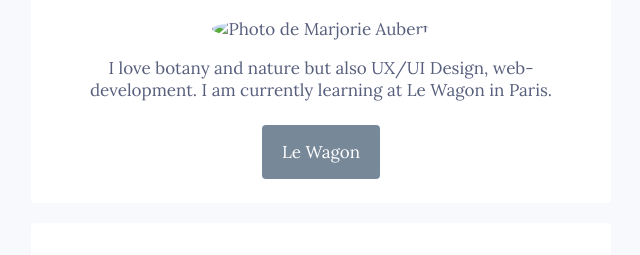
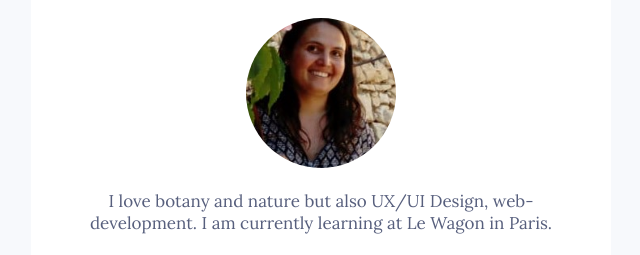
Before and after one commit to Tagada26/profile_marjorie, a plain HTML site: page index.html in a window 1280 px wide. Shown: the part 121-376 px from the top of the page, without its empty margins (319-959 px from the left). Drawn offline with Linux system fonts and the light colour scheme; the site is published under a folder, as on GitHub Pages, so addresses that start at the root find nothing.

Commit message:
Update index.html

```diff
--- a/index.html
+++ b/index.html
@@ -17,7 +17,7 @@
     <div class="container">
       <div class="card">
         <h1>Hello, I'm Marjorie 😎</h1>
-        <img src="/images/marjo.jpg" alt="Photo de Marjorie Aubert" id="profile-picture">
+        <img src="images/marjo.jpg" alt="Photo de Marjorie Aubert" id="profile-picture">
         <p>I love botany and nature but also UX/UI Design, web-development.
         I am currently learning at Le Wagon in Paris.</p>
 
```
